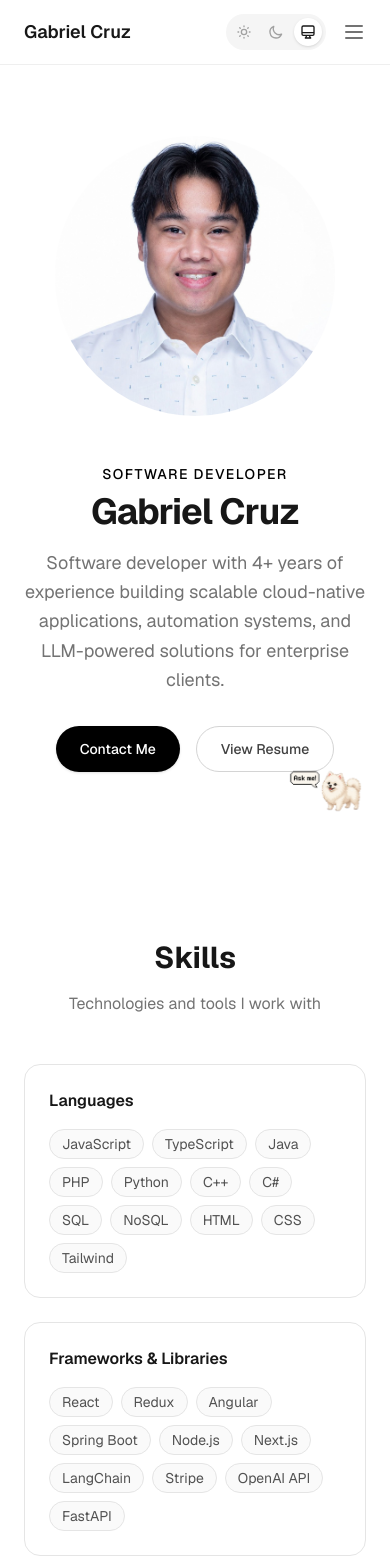
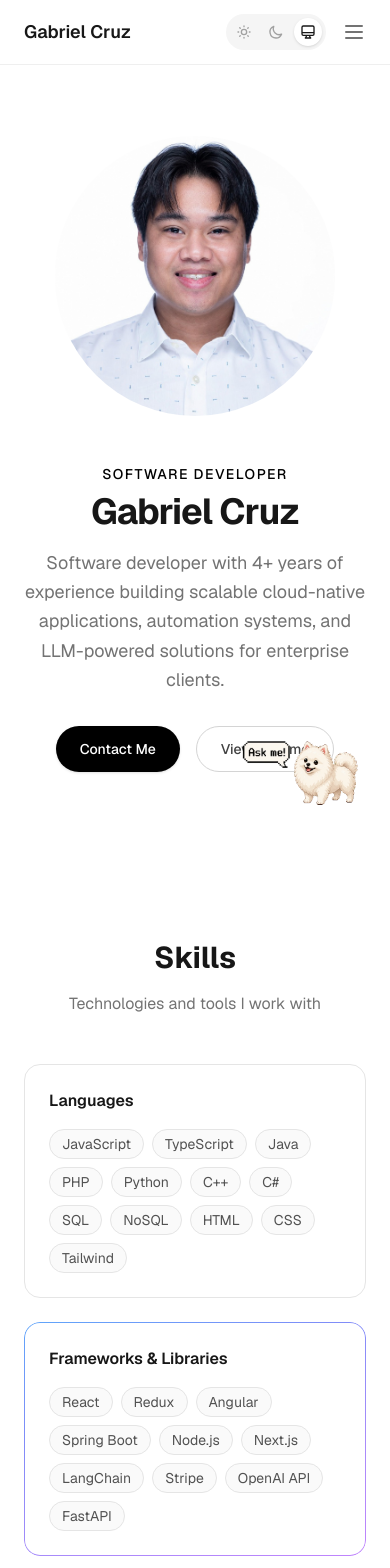
Before and after one commit to gabrielzurc10/personal-page, a Next.js app in the folder frontend/: page / in a window 390 px wide. Shown: the top 1568 px of the page. Built offline with nearby package versions, Linux system fonts and the light colour scheme.

Commit message:
fix UI and animation

```diff
--- a/frontend/src/app/globals.css
+++ b/frontend/src/app/globals.css
@@ -11,6 +11,91 @@
 
 html {
   scroll-behavior: smooth;
+}
+
+/* Gradient hover border for cards */
+.card-hover {
+  position: relative;
+  box-shadow: none;
+  transition: border-color 0.4s ease, box-shadow 0.4s ease;
+}
+.card-hover::before {
+  content: "";
+  position: absolute;
+  inset: -1px;
+  z-index: 1;
+  border-radius: inherit;
+  padding: 1px;
+  background: linear-gradient(160deg, #60a5fa, #818cf8, #a78bfa, #c084fc);
+  -webkit-mask: linear-gradient(#fff 0 0) content-box, linear-gradient(#fff 0 0);
+  mask: linear-gradient(#fff 0 0) content-box, linear-gradient(#fff 0 0);
+  -webkit-mask-composite: xor;
+  mask-composite: exclude;
+  opacity: 0;
+  transition: opacity 0.4s ease;
+  pointer-events: none;
+}
+
+/* Gradient visible when card is centered in viewport */
+.card-hover.in-view::before {
+  opacity: 1;
+}
+.card-hover.in-view {
+  border-color: transparent !important;
+}
+
+/* Gradient border on hover for outline buttons */
+.border-gradient-hover {
+  position: relative;
+  transition: border-color 0.4s ease;
+}
+.border-gradient-hover::before {
+  content: "";
+  position: absolute;
+  inset: -1px;
+  z-index: 1;
+  border-radius: inherit;
+  padding: 1px;
+  background: linear-gradient(160deg, #60a5fa, #818cf8, #a78bfa, #c084fc);
+  -webkit-mask: linear-gradient(#fff 0 0) content-box, linear-gradient(#fff 0 0);
+  mask: linear-gradient(#fff 0 0) content-box, linear-gradient(#fff 0 0);
+  -webkit-mask-composite: xor;
+  mask-composite: exclude;
+  opacity: 0;
+  transition: opacity 0.4s ease;
+  pointer-events: none;
+}
+.border-gradient-hover:hover::before {
+  opacity: 1;
+}
+.border-gradient-hover:hover {
+  border-color: transparent !important;
+}
+
+/* Gradient hover for buttons */
+.btn-gradient-hover {
+  position: relative;
+  overflow: hidden;
+  transition: all 0.4s ease;
+}
+.btn-gradient-hover::before {
+  content: "";
+  position: absolute;
+  inset: 0;
+  z-index: 0;
+  border-radius: inherit;
+  background: linear-gradient(160deg, #60a5fa, #818cf8, #a78bfa, #c084fc);
+  opacity: 0;
+  transition: opacity 0.4s ease;
+}
+.btn-gradient-hover:hover::before {
+  opacity: 1;
+}
+.btn-gradient-hover:hover {
+}
+.btn-gradient-hover > * {
+  position: relative;
+  z-index: 1;
 }
 
 body {
--- a/frontend/src/components/Education.tsx
+++ b/frontend/src/components/Education.tsx
@@ -1,3 +1,5 @@
+import GradientReveal from "./GradientReveal";
+
 export default function Education() {
   return (
     <section id="education" className="px-6 py-24">
@@ -9,7 +11,7 @@
           Academic background
         </p>
         <div className="mx-auto max-w-2xl">
-          <div className="rounded-2xl border border-neutral-200 bg-white p-8 transition-colors hover:border-primary/30 dark:border-white/10 dark:bg-white/[0.02] dark:hover:border-white/30">
+          <GradientReveal className="card-hover rounded-2xl border border-neutral-200 bg-white p-8 dark:border-white/10 dark:bg-white/[0.02]">
             <div className="flex flex-col items-center gap-4 text-center sm:flex-row sm:text-left">
               <div className="flex h-14 w-14 shrink-0 items-center justify-center">
                 <svg className="h-7 w-7 text-primary dark:text-white" fill="none" viewBox="0 0 24 24" stroke="currentColor" strokeWidth={1.5}>
@@ -31,7 +33,7 @@
                 </p>
               </div>
             </div>
-          </div>
+          </GradientReveal>
         </div>
       </div>
     </section>
--- a/frontend/src/components/Experience.tsx
+++ b/frontend/src/components/Experience.tsx
@@ -1,3 +1,5 @@
+import GradientReveal from "./GradientReveal";
+
 const EXPERIENCES = [
   {
     title: "Software Developer IV",
@@ -74,8 +76,7 @@
             {EXPERIENCES.map((exp, index) => (
               <div key={index} className="relative md:pl-12">
                 {/* Timeline dot */}
-                <div className="absolute left-[11px] top-0 hidden h-2.5 w-2.5 rounded-full bg-primary dark:bg-white md:block" />
-                <div className="rounded-2xl border border-neutral-200 bg-white p-6 transition-colors hover:border-primary/30 dark:border-white/10 dark:bg-white/[0.02] dark:hover:border-white/30">
+                <GradientReveal className="card-hover rounded-2xl border border-neutral-200 bg-white p-6 dark:border-white/10 dark:bg-white/[0.02]" dot>
                   <div className="mb-4 flex flex-col gap-1 sm:flex-row sm:items-center sm:justify-between">
                     <div>
                       <h3 className="text-lg font-semibold text-neutral-900 dark:text-white">
@@ -100,7 +101,7 @@
                       </li>
                     ))}
                   </ul>
-                </div>
+                </GradientReveal>
               </div>
             ))}
           </div>
--- /dev/null
+++ b/frontend/src/components/GradientReveal.tsx
@@ -0,0 +1,51 @@
+"use client";
+
+import { useCallback, useEffect, useRef, useState } from "react";
+
+export default function GradientReveal({
+  children,
+  className = "",
+  dot = false,
+}: {
+  children: React.ReactNode;
+  className?: string;
+  dot?: boolean;
+}) {
+  const ref = useRef<HTMLDivElement>(null);
+  const [centered, setCentered] = useState(false);
+
+  const checkCenter = useCallback(() => {
+    const el = ref.current;
+    if (!el) return;
+    const rect = el.getBoundingClientRect();
+    const viewH = window.innerHeight;
+    const elCenter = rect.top + rect.height / 2;
+    const zone = viewH * 0.3;
+    const viewCenter = viewH / 2;
+    setCentered(elCenter > viewCenter - zone && elCenter < viewCenter + zone);
+  }, []);
+
+  useEffect(() => {
+    checkCenter();
+    window.addEventListener("scroll", checkCenter, { passive: true });
+    window.addEventListener("resize", checkCenter, { passive: true });
+    return () => {
+      window.removeEventListener("scroll", checkCenter);
+      window.removeEventListener("resize", checkCenter);
+    };
+  }, [checkCenter]);
+
+  return (
+    <>
+      {dot && (
+        <div
+          className="absolute left-[11px] top-0 hidden h-2.5 w-2.5 rounded-full bg-primary dark:bg-white md:block"
+          style={centered ? { background: "linear-gradient(160deg, #60a5fa, #818cf8, #a78bfa, #c084fc)" } : undefined}
+        />
+      )}
+      <div ref={ref} className={`${className} ${centered ? "in-view" : ""}`}>
+        {children}
+      </div>
+    </>
+  );
+}
--- a/frontend/src/components/Hero.tsx
+++ b/frontend/src/components/Hero.tsx
@@ -29,17 +29,17 @@
           <div className="flex flex-wrap justify-center gap-4 md:justify-start">
             <a
               href="#contact"
-              className="inline-flex items-center rounded-full bg-primary px-6 py-3 text-sm font-medium text-white shadow-sm transition-colors hover:bg-[#333333] dark:bg-neutral-600 dark:text-white dark:hover:bg-neutral-500"
+              className="btn-gradient-hover inline-flex items-center rounded-full bg-primary px-6 py-3 text-sm font-medium text-white shadow-sm dark:bg-white dark:text-black"
             >
-              Contact Me
+              <span>Contact Me</span>
             </a>
             <a
               href="http://localhost:8000/api/resume"
               target="_blank"
               rel="noopener noreferrer"
-              className="inline-flex items-center rounded-full border border-neutral-300 bg-white px-6 py-3 text-sm font-medium text-neutral-700 transition-colors hover:bg-neutral-50 dark:border-white/15 dark:bg-transparent dark:text-neutral-300 dark:hover:bg-white/5"
+              className="border-gradient-hover inline-flex items-center rounded-full border border-neutral-300 bg-white px-6 py-3 text-sm font-medium text-neutral-700 dark:border-white/15 dark:bg-transparent dark:text-neutral-300"
             >
-              View Resume
+              <span>View Resume</span>
             </a>
           </div>
         </div>
--- a/frontend/src/components/Skills.tsx
+++ b/frontend/src/components/Skills.tsx
@@ -1,3 +1,5 @@
+import GradientReveal from "./GradientReveal";
+
 const SKILL_GROUPS = [
   {
     category: "Languages",
@@ -29,9 +31,9 @@
         </p>
         <div className="grid gap-6 sm:grid-cols-2">
           {SKILL_GROUPS.map((group) => (
-            <div
+            <GradientReveal
               key={group.category}
-              className="rounded-2xl border border-neutral-200 bg-white p-6 transition-colors hover:border-primary/30 dark:border-white/10 dark:bg-white/[0.02] dark:hover:border-white/30"
+              className="card-hover rounded-2xl border border-neutral-200 bg-white p-6 dark:border-white/10 dark:bg-white/[0.02]"
             >
               <h3 className="mb-4 text-base font-semibold text-neutral-900 dark:text-white">
                 {group.category}
@@ -46,7 +48,7 @@
                   </span>
                 ))}
               </div>
-            </div>
+            </GradientReveal>
           ))}
         </div>
       </div>
```
Also changed, not shown: frontend/src/components/ChatBot.tsx (+7 -8 lines), frontend/src/components/Contact.tsx (+11 -3 lines).
